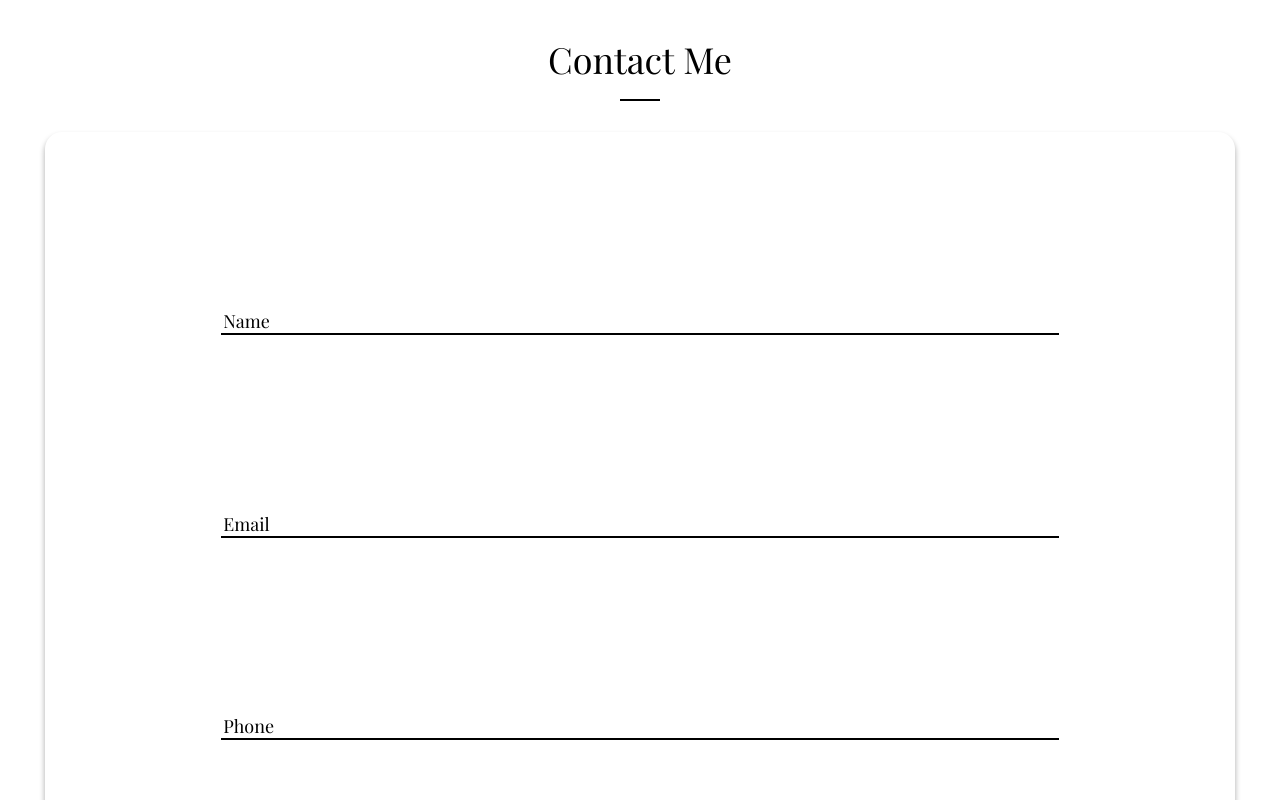
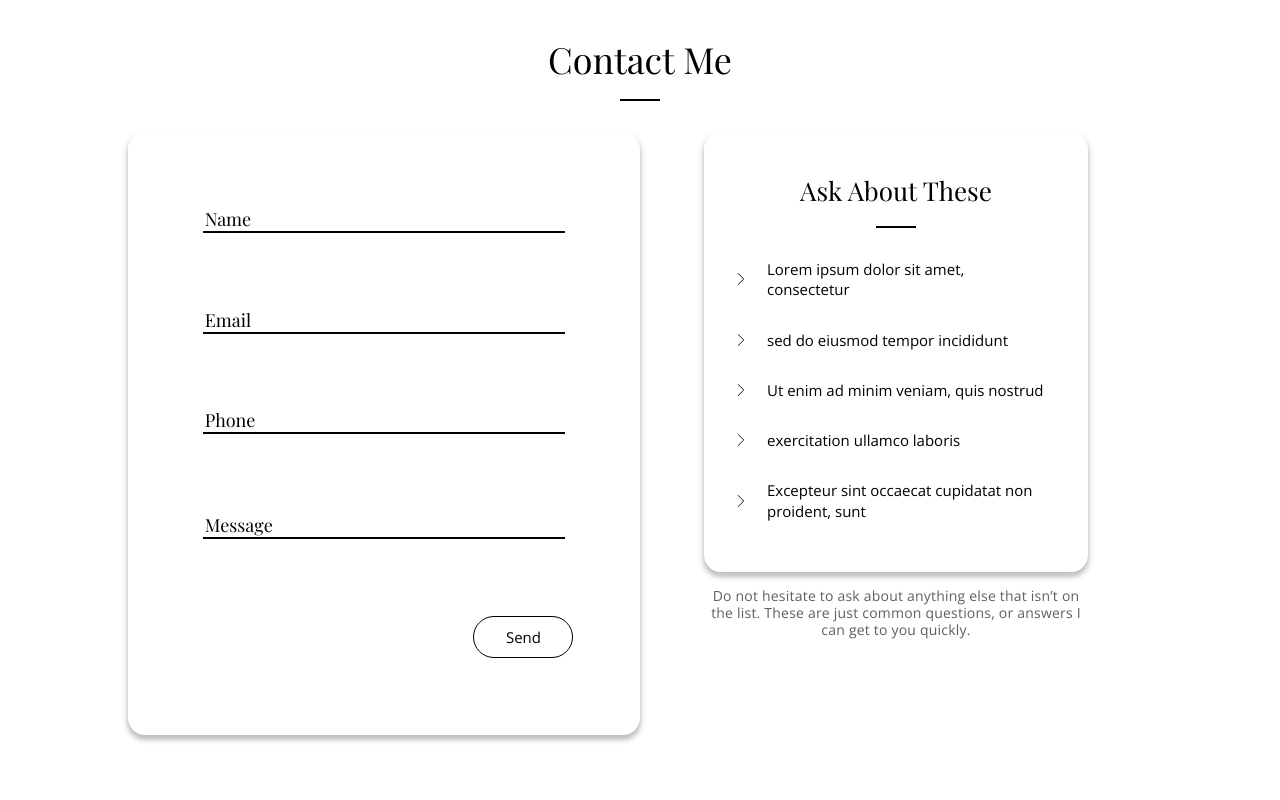
Before and after one commit to AC59852/Synth, a Vue app: page / in a window 1280 px wide. Shown: the part 2480-3280 px from the top of the page. Built offline with nearby package versions, Linux system fonts and the light colour scheme.

Commit message:
added base styles for desktop contact

```diff
--- a/src/components/Contact.vue
+++ b/src/components/Contact.vue
@@ -17,13 +17,15 @@
                 id="formMsg" class="contact__input" maxlength="260" rows="1" aria-label="Message"></textarea>
               <input type="submit" class="contact__submit" name="submit" aria-label="Submit Button" value="Send">
           </form>
+              <div class="contact__questionsWrapper">
               <div class="contact__questions">
-              <h2 class="contact__title">Ask About These</h2>
+                <h2 class="contact__title contact__title--questions">Ask About These</h2>
                 <ul class="contact__questionsList">
                   <li class="contact__question" v-for="question in questions" :key="question.id">{{ question.content }}</li>
                 </ul>
               </div>
                 <p class="contact__extra">Do not hesitate to ask about anything else that isn’t on the list. These are just common questions, or answers I can get to you quickly.</p>
+              </div>
         </div>
   </section>
 </template>
--- a/src/sass/modules/_about.scss
+++ b/src/sass/modules/_about.scss
@@ -65,6 +65,6 @@
         background-size: cover;
         background-position: center;
         box-shadow: 0px 0px 8px 1px rgba(0, 0, 0, 0.25);
-        margin: 100% 0;
+        margin: 100% auto;
     }
 }
--- a/src/sass/modules/_contact.scss
+++ b/src/sass/modules/_contact.scss
@@ -49,7 +49,7 @@
         margin: 0 auto;
         box-shadow: $main-ds;
         border-radius: $main-br;
-        padding: 11% 0;
+        padding: 9% 0;
     }
 
     &__questionsList {
@@ -84,7 +84,7 @@
 
     &__extra {
         text-align: center;
-        width: 92%;
+        width: 80%;
         margin: 0 auto;
         font-family: $body-font;
         font-size: 13px;
--- a/src/sass/modules/_queries.scss
+++ b/src/sass/modules/_queries.scss
@@ -262,7 +262,7 @@
          &__wrapper {
              display: flex;
              justify-content: center;
-             align-items: center;
+             align-items: flex-start;
          }
 
         &__story {
@@ -276,6 +276,38 @@
             line-height: 25px;
             width: 89%;
         }
+    }
+
+    .contact {
+        &__wrapper {
+            display: flex;
+            justify-content: center;
+            align-items: flex-start;
+        }
+
+        &__form {
+            padding: 6% 0;
+            flex: 0 1 auto;
+            width: 40%;
+            margin: 0;
+            max-width: 700px;
+        }
+
+        &__questionsWrapper {
+            flex: 0 1 auto;
+            width: 40%;
+        }
+
+        &__questions {
+            width: 75%;
+        }
+
+        &__title {
+            font-size: 36px;
+            &--questions { font-size: 26px; }
+        }
+
+        &__extra { width: 75%; }
     }
 }
 
@@ -317,3 +349,36 @@
         }
     }
 }
+
+@media screen and (min-width: 1600px) {
+    .contact {
+        &__title {
+            font-size: 40px;
+            margin-bottom: 100px;
+            &--questions {
+                margin-bottom: 75px;
+                font-size: 26px;
+            }
+        }
+
+        &__form {
+            padding: 5% 0 3%;
+            width: 30%;
+            max-width: 550px;
+        }
+
+        &__input { margin: 0 auto 13%; }
+
+        &__questionsWrapper {
+            width: 30%;
+            margin: 0;
+        }
+
+        &__questions {
+            width: 60%;
+            max-width: 400px;
+        }
+
+        &__extra { width: 56%; }
+    }
+}
```
Also changed, not shown: public/css/main.css, 1 other file (tests, documents, lock files or other folders). Lines whose indentation alone changed are shown as unchanged.
